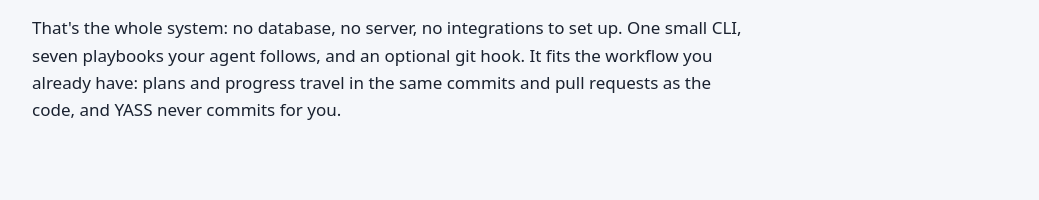
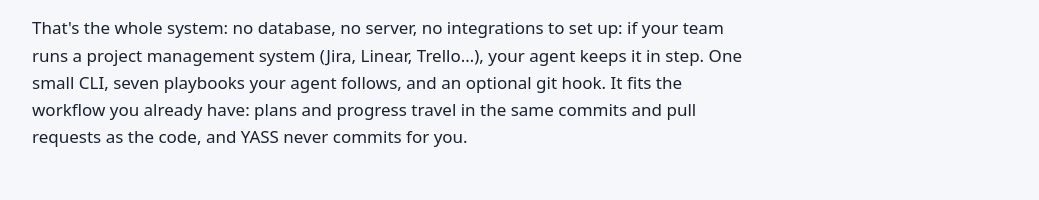
Before and after one commit to donjaime/yass, a plain HTML site: page site/index.html in a window 1280 px wide. Shown: the part 1927-2127 px from the top of the page, without its empty margins (120-1159 px from the left). Drawn offline with Linux system fonts and the light colour scheme.

Commit message:
Docs: YASS inside a tracker's workflow (#95)
* Docs: YASS inside a tracker's workflow

docs/trackers.md covers where tracker settings go, Trello's lists and moments, two agents on one board, Jira and others by interview, and privacy with plans kept elsewhere. The README's "What YASS leaves to you" becomes "YASS inside your workflow"; docs/comparison.md gains "Alongside a tracker"; the landing page and the 0.5.0 changelog say it too.

work-with-an-external-tracker-trello-and: 3/5 pieces done, 50/67 boxes · docs-yass-inside-a-tracker-s-workflow: 7/7 boxes, done

* Docs: project management systems, in the wider life cycle

docs/trackers.md becomes docs/project-management.md: YASS covers the inner loop of a product development life cycle, and the outer loop stays in a project management system (Jira, Linear, GitHub Issues and Projects, GitLab, Azure Boards, Asana, ClickUp, monday.com, Trello). The README, comparison, install and separate-plans docs, the landing page and the changelog use the same words; the playbooks and settings still say tracker (review on #94).

work-with-an-external-tracker-trello-and: 3/5 pieces done, 50/67 boxes · docs-yass-inside-a-tracker-s-workflow: 7/7 boxes, done

```diff
--- a/site/index.html
+++ b/site/index.html
@@ -69,7 +69,7 @@
 │       ├── design.md              <span class="dim">…the hard-to-undo calls (optional)</span>
 │       └── 2026-09-16-offline-queue/  <span class="dim">…and PR-sized pieces</span>
 └── <b>archive/</b>                       <span class="dim">finished changes, as they were</span></pre>
-  <p>That's the whole system: no database, no server, no integrations to set up. One small CLI, seven playbooks your agent follows, and an optional git hook. It fits the workflow you already have: plans and progress travel in the same commits and pull requests as the code, and YASS never commits for you.</p>
+  <p>That's the whole system: no database, no server, no integrations to set up: if your team runs a project management system (Jira, Linear, Trello…), your agent keeps it in step. One small CLI, seven playbooks your agent follows, and an optional git hook. It fits the workflow you already have: plans and progress travel in the same commits and pull requests as the code, and YASS never commits for you.</p>
 </section>
 
 <section id="you-say" class="wrap">
```
Also changed, not shown: 7 other files.
